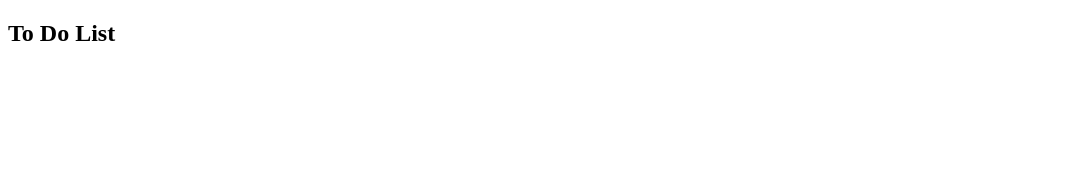
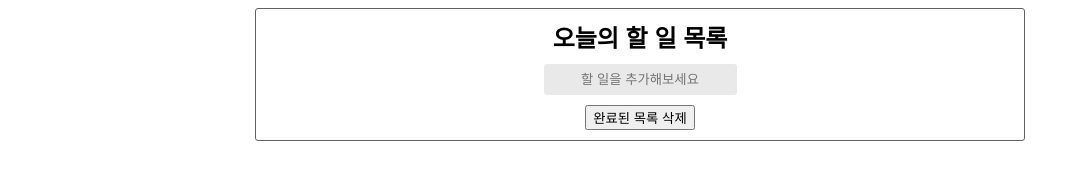
Before and after one commit to irnmjx/to-do-list, a plain HTML site: page index.html in a window 1280 px wide. Shown: the whole page, without its empty margins (0-1080 px from the left). Drawn offline with Linux system fonts and the light colour scheme.

Commit message:
Update html and css

```diff
--- a/index.html
+++ b/index.html
@@ -7,7 +7,19 @@
     <title>To Do List</title>
   </head>
   <body>
-    <h2>To Do List</h2>
+    <div class="container">
+      <div class="title">오늘의 할 일 목록</div>
+      <div class="form-input">
+        <form action="">
+          <input
+            type="text"
+            placeholder="할 일을 추가해보세요"
+            class="input-text"
+          />
+        </form>
+      </div>
+      <button class="clear" type="button">완료된 목록 삭제</button>
+    </div>
     <script src="app.js"></script>
   </body>
 </html>
--- a/style.css
+++ b/style.css
@@ -0,0 +1,41 @@
+@import url("https://fonts.googleapis.com/css2?family=Noto+Sans+KR&display=swap");
+
+.container,
+input::placeholder,
+button {
+  font-family: "Noto Sans KR", sans-serif;
+}
+
+.container {
+  border: 1px solid #616161;
+  border-radius: 3px;
+  display: flex;
+  justify-content: center;
+  align-items: center;
+  flex-direction: column;
+  width: 60vw;
+  margin: 0 auto;
+}
+
+.title {
+  width: 100%;
+  text-align: center;
+  font-size: 24px;
+  font-weight: 600;
+  margin: 10px;
+}
+
+.form-input input {
+  border: none;
+  background-color: #e9e9e9;
+  border-radius: 3px;
+  padding: 8px;
+}
+
+input::placeholder {
+  text-align: center;
+}
+
+button {
+  margin: 10px;
+}
```
